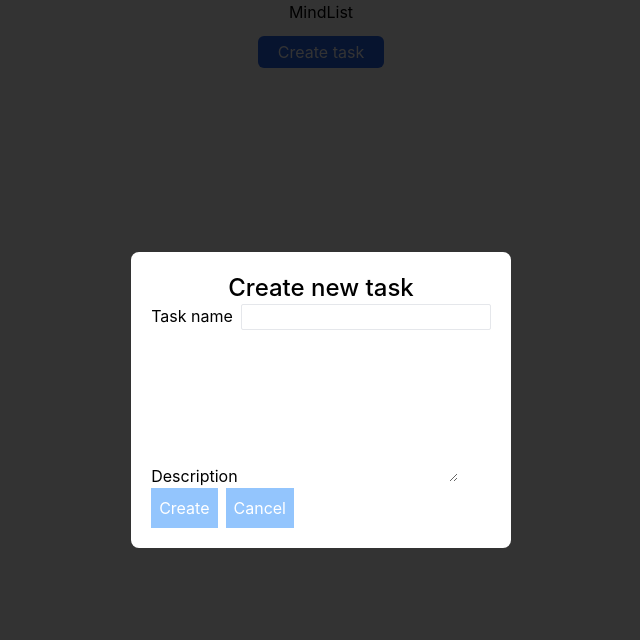
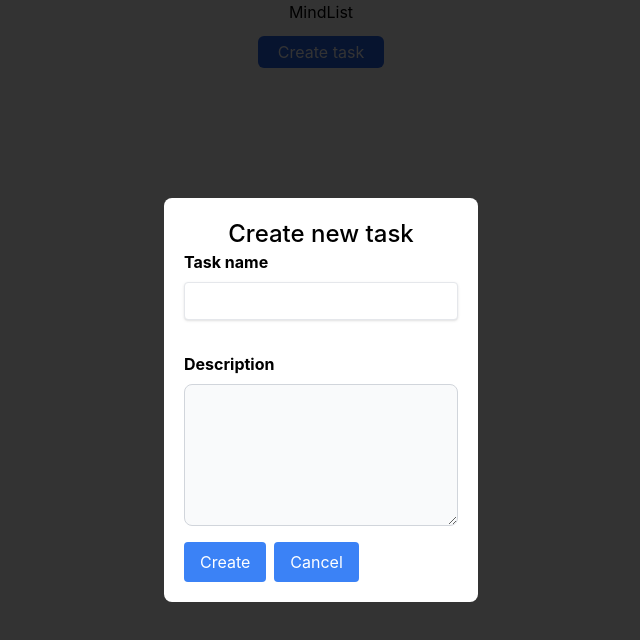
Before and after one commit to buiphuoctai145/mind-list, a React (Create React App) app: page / in a window 1280 px wide. Both pictures are taken after a click on the button "Create task". Shown: the top 640 px of the page, without its empty margins (319-959 px from the left). Built offline with nearby package versions, Linux system fonts and the light colour scheme.

Commit message:
restyle create task modal

```diff
--- a/package.json
+++ b/package.json
@@ -13,7 +13,6 @@
     "react": "^18.2.0",
     "react-dom": "^18.2.0",
     "react-scripts": "5.0.1",
-    "typescript": "^5.1.3",
     "web-vitals": "^2.1.4"
   },
   "scripts": {
@@ -41,6 +40,7 @@
     ]
   },
   "devDependencies": {
-    "tailwindcss": "^3.3.2"
+    "tailwindcss": "^3.3.2",
+    "typescript": "^4.9.5"
   }
 }
--- a/src/components/modals/CreateTasks.tsx
+++ b/src/components/modals/CreateTasks.tsx
@@ -2,25 +2,36 @@ import React from "react";
 
 export const CreateTask = ({ isVisible, onClose }: { isVisible: boolean; onClose: () => void }) => {
   // const [taskName, setTaskname] = useState("");
+  const style = {
+    modal: `fixed top-0 h-screen w-screen bg-black/80 flex flex-col items-center justify-center`,
+    container: `flex flex-col bg-white rounded-lg p-5`,
+    modalheader:`text-2xl font-medium text-center`,
+    tasknamelabel:`block font-bold mb-2`,
+    descriptionlabel:`block font-bold mb-2`,
+    tasknameinput:`shadow appearance-none border rounded w-full py-2 px-3 text-gray-700 mb-2 leading-tight focus:outline-none focus:shadow-outline`,
+    descriptiontextarea:`block p-2.5 w-full text-sm text-gray-900 bg-gray-50 rounded-lg border border-gray-300 focus:ring-blue-500 focus:border-blue-500 dark:bg-gray-700 dark:border-gray-600 dark:text-white dark:focus:ring-blue-500 dark:focus:border-blue-500`,
+    createbutton:`bg-blue-500 hover:bg-blue-700 text-white py-2 px-4 rounded focus:outline-none focus:shadow-outline`,
+    cancelbutton:`bg-blue-500 hover:bg-blue-700 text-white py-2 px-4 rounded focus:outline-none focus:shadow-outline`,
 
+  };
   if (!isVisible) return null;
   return (
-    <div className="fixed top-0 h-screen w-screen bg-black/80 flex flex-col items-center justify-center">
-      <div className="flex flex-col bg-white rounded-lg p-5">
-        <div className="text-2xl font-medium text-center">Create new task</div>
-        <div className="flex">
-          <label>Task name</label>
-          <input type="text" className="border ml-2 rounded-sm border-gray-200" />
+    <div className={style.modal}>
+      <div className={style.container}>
+        <div className={style.modalheader}>Create new task</div>
+        <div className="mb-4">
+          <label className={style.tasknamelabel}>Task name</label>
+          <input type="text" className={style.tasknameinput} />
         </div>
-        <div className="mt-2 form-group">
-          <label>Description</label>
-          <textarea rows={6} className="form-control" />
+        <div className="mt-2 mb-4 form-group">
+          <label className={style.descriptionlabel}>Description</label>
+          <textarea rows={6} className={style.descriptiontextarea} />
         </div>
         <div className="flex items-center gap-2">
-          <button className="bg-blue-300 p-2 text-white" onClick={onClose}>
+          <button className={style.createbutton} onClick={onClose}>
             Create
           </button>
-          <button className="bg-blue-300 p-2 text-white" onClick={onClose}>
+          <button className={style.cancelbutton} onClick={onClose}>
             Cancel
           </button>
         </div>
--- a/tsconfig.json
+++ b/tsconfig.json
@@ -1,4 +1,5 @@
 {
+
   "compilerOptions": {
     "baseUrl": ".",
     "outDir": "build/dist",
```
Also changed, not shown: 2 other files (tests, documents, lock files or other folders).
